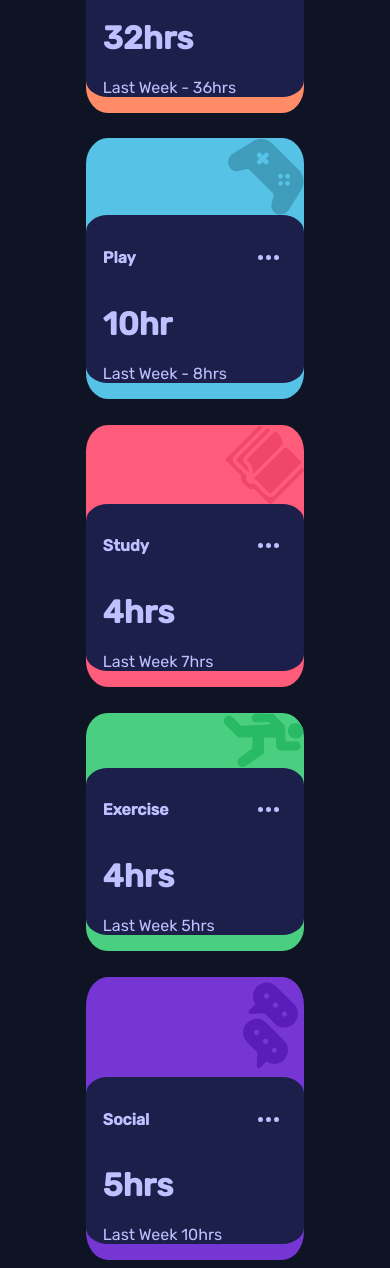
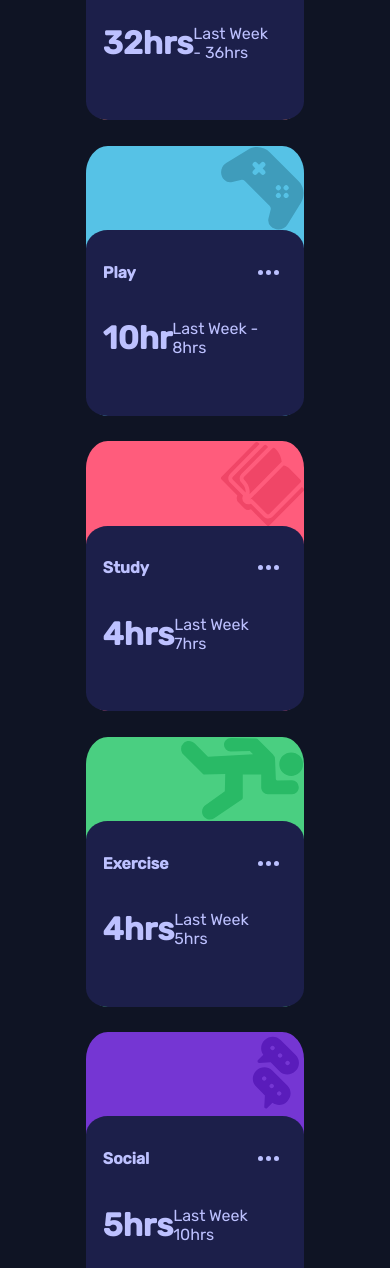
Before and after one commit to ngatiamwai/time-tracking-dashboard, a plain HTML site: page index.html in a window 390 px wide. Shown: the part 595-1863 px from the top of the page. Drawn offline with Linux system fonts and the light colour scheme.

Commit message:
added responsivenes

```diff
--- a/index.html
+++ b/index.html
@@ -42,14 +42,15 @@
       <div class="two1">
         <img src="/images/icon-work.svg" alt="" >
       </div>
-
       <div class="two2">
         <div class="eclipse">
           <p style="font-weight: bold;">Work</p>
           <img src="/images/icon-ellipsis.svg" alt="">
         </div>
-        <h1>32hrs</h1>
+        <div class="content">
+          <h1>32hrs</h1>
         <p>Last Week - 36hrs</p>
+        </div>
       </div>
     </div>
     <div class="three">
@@ -61,8 +62,10 @@
           <p style="font-weight: bold;">Play</p>
           <img src="/images/icon-ellipsis.svg" alt="">
         </div>
-      <h1>10hr</h1>
+      <div class="content">
+        <h1>10hr</h1>
       <p>Last Week - 8hrs</p>
+      </div>
       </div>
     </div>
     <div class="four">
@@ -73,8 +76,11 @@
         <div class="eclipse">
           <p style="font-weight: bold;">Study</p>
           <img src="/images/icon-ellipsis.svg" alt="">
-        </div>      <h1>4hrs</h1>
+        </div>
+        <div class="content">
+          <h1>4hrs</h1>
       <p>Last Week 7hrs</p>
+        </div>
       </div>
     </div>
     <div class="five">
@@ -85,8 +91,11 @@
         <div class="eclipse">
           <p style="font-weight: bold;">Exercise</p>
           <img src="/images/icon-ellipsis.svg" alt="">
-        </div>      <h1>4hrs</h1>
+        </div>
+        <div class="content">
+          <h1>4hrs</h1>
       <p>Last Week 5hrs</p>
+        </div>
       </div>
     </div>
     <div class="six">
@@ -98,8 +107,10 @@
           <p style="font-weight: bold;">Social</p>
           <img src="/images/icon-ellipsis.svg" alt="">
         </div>
-        <h1>5hrs</h1>
+        <div class="content">
+          <h1>5hrs</h1>
         <p>Last Week 10hrs</p></div>
+        </div>
     </div>
     <div class="seven">
       <div class="seven1">
@@ -110,8 +121,10 @@
           <p style="font-weight: bold;">Self care</p>
           <img src="/images/icon-ellipsis.svg" alt="">
         </div>
-        <h1>2hrs</h1>
+        <div class="content">
+          <h1>2hrs</h1>
       <p>Last Week 2hrs</p>
+        </div>
       </div>
     </div>
   </div>
--- a/styles.css
+++ b/styles.css
@@ -109,30 +109,39 @@ body{
         height: 100%;
         width: 100%;
     }
+    .two{
+        border-radius: 10%;
+    }
     .one>div{
         display: flex;
         justify-content: space-between;
         align-items: center;
         align-content: center;
-        /* flex-direction: column; */
         gap: 2vh;
     }
-    .one2{
+    .one2 ul li{
         display: flex;
         /* flex-direction: column; */
-        /* justify-content: space-between;  */
         align-items: center;
+        justify-content: space-between;
     }
     .two1,.three1,  .four1, .five1, .six1, .seven1{
         display: flex;
         justify-content: end;
-        height: 10%;
+        height: 10vh;
     }
     .two2, .three2, .four2, .five2, .six2, .seven2{
         border-radius: 10%;
         background-color: hsl(235, 46%, 20%);
         padding-left: 2vh;
         padding-top: 2vh;
-        height: 100%;
+        height: 20vh;
+    }
+    .content{
+        display: flex;
+        flex-direction: row;
+        justify-content: space-between;
+        align-items: center;
+        margin-right: 3vh;
     }
 }
```
